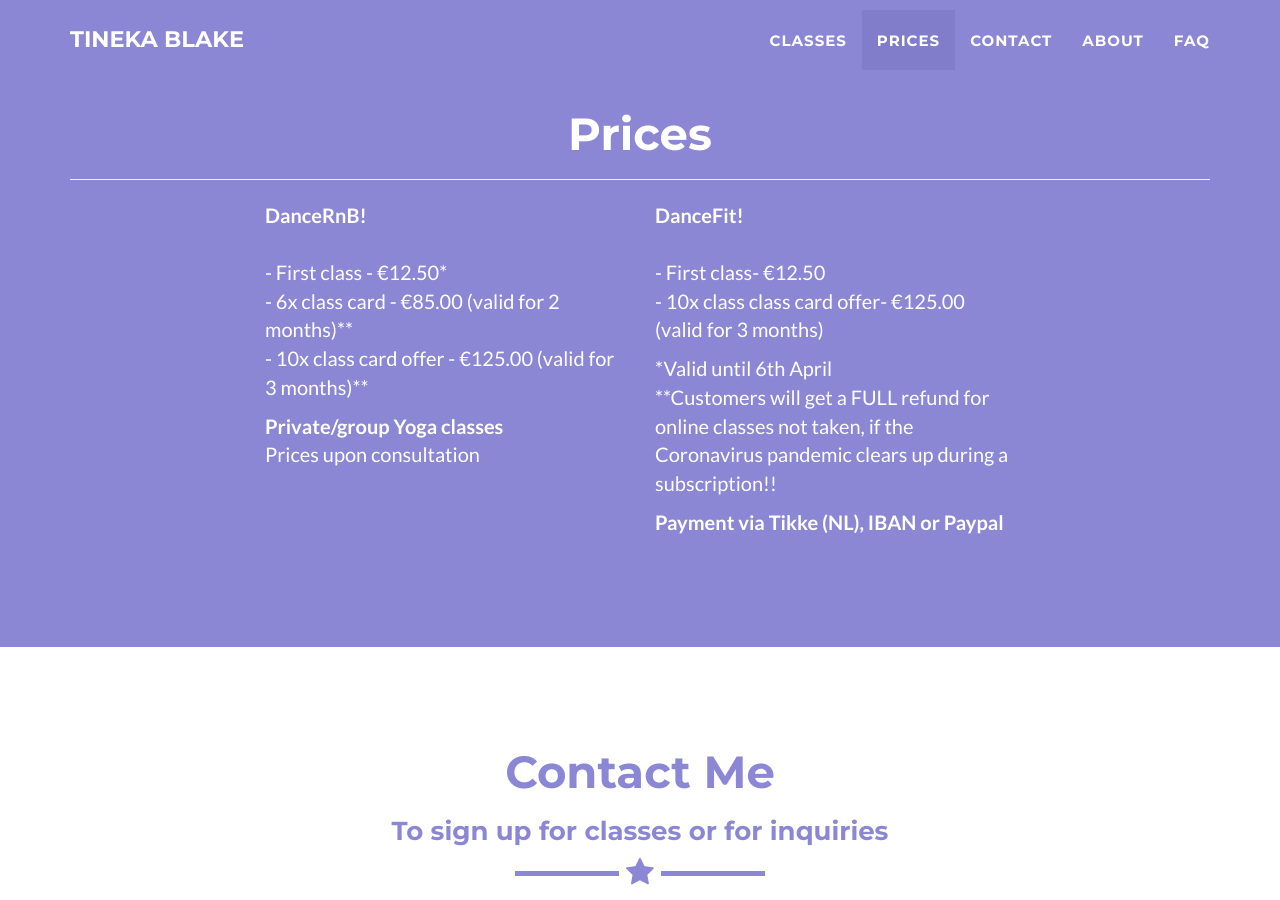
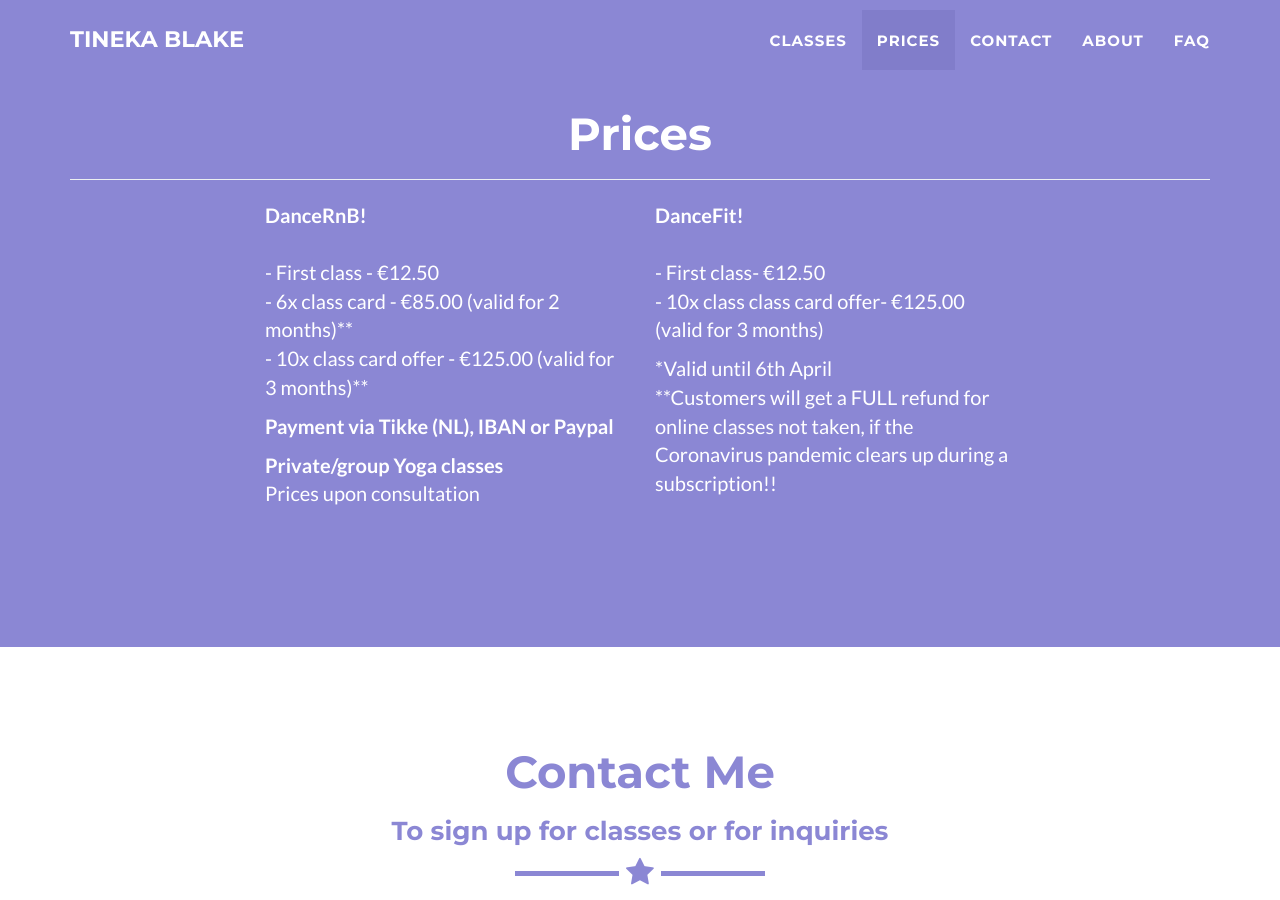
Before and after one commit to tineka-blake/tineka-blake.github.io, a Jekyll site: the page built from index.html, in a window 1280 px wide and 900 px high, scrolled down 1231 px. Built offline with Jekyll 4.4.1, drawn with Linux system fonts in a browser that asks for light colours.

Commit message:
Update prices.html

```diff
--- a/_includes/prices.html
+++ b/_includes/prices.html
@@ -14,9 +14,15 @@
 			DanceRnB!
                     </b>
                     <br>
-		    <br> - First class - €12.50*
+		    <br> - First class - €12.50
 		    <br> - 6x class card - €85.00 (valid for 2 months)**
                     <br> - 10x class card offer  - €125.00 (valid for 3 months)**
+
+	            <p>
+		    <b>
+              	    Payment via Tikke (NL), IBAN or Paypal
+	            </b>
+		    </p>
 
                     <p>
  		    <b>
@@ -47,12 +53,6 @@
                         <br> **Customers will get a FULL refund for online classes not taken, if the Coronavirus pandemic clears up during a subscription!!
  	        </p>
 
-                   <p>
-		  <b>
-			Payment via Tikke (NL), IBAN or Paypal
-	          </b>
-		      </p>
-
                 </div>
                 <!-- <div class="col-lg-8 col-lg-offset-2 text-center"> -->
                 <!--     <a href="https://github.com/jeromelachaud/freelancer-theme" class="btn btn-lg btn-outline"> -->
```
